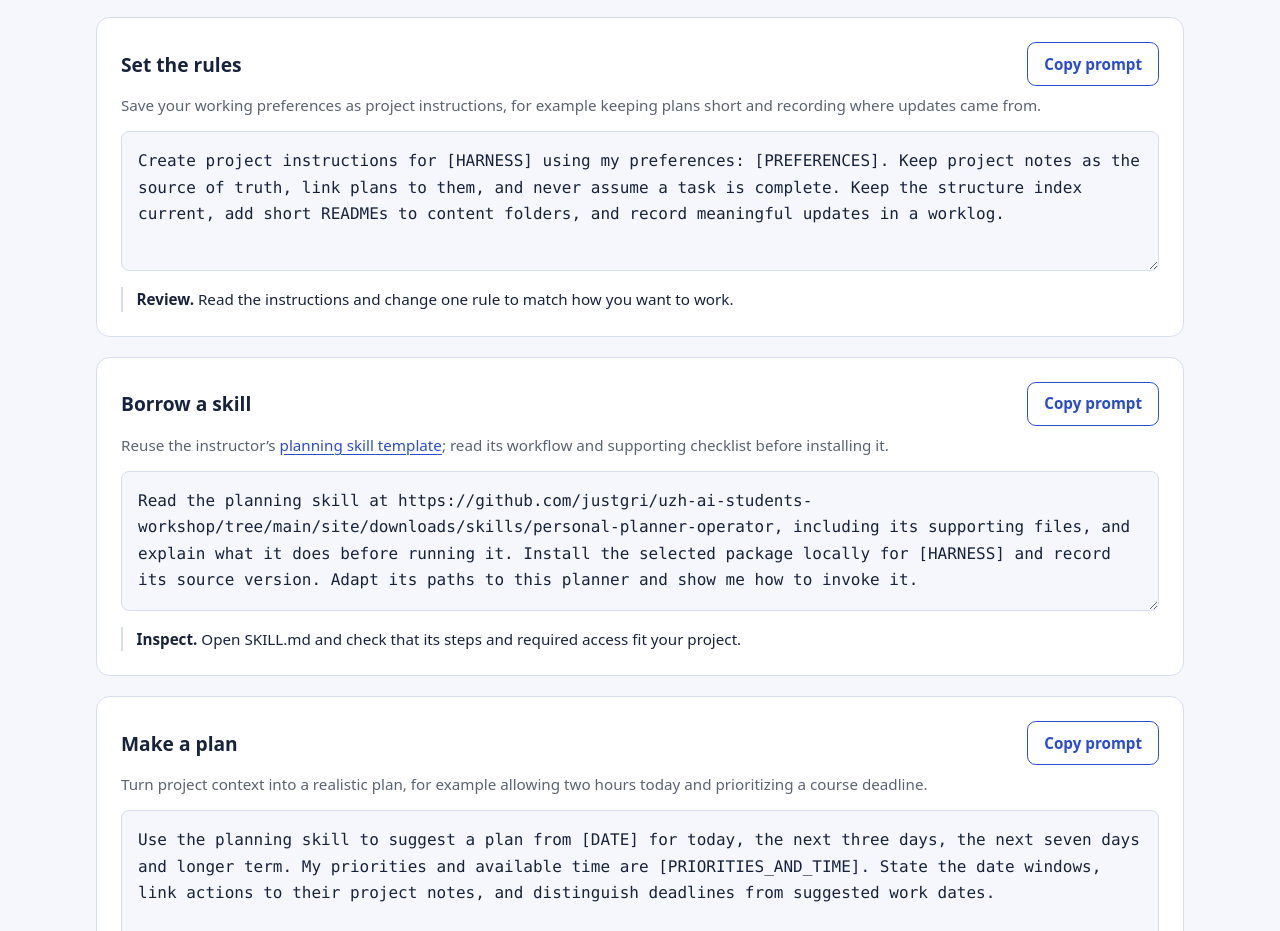
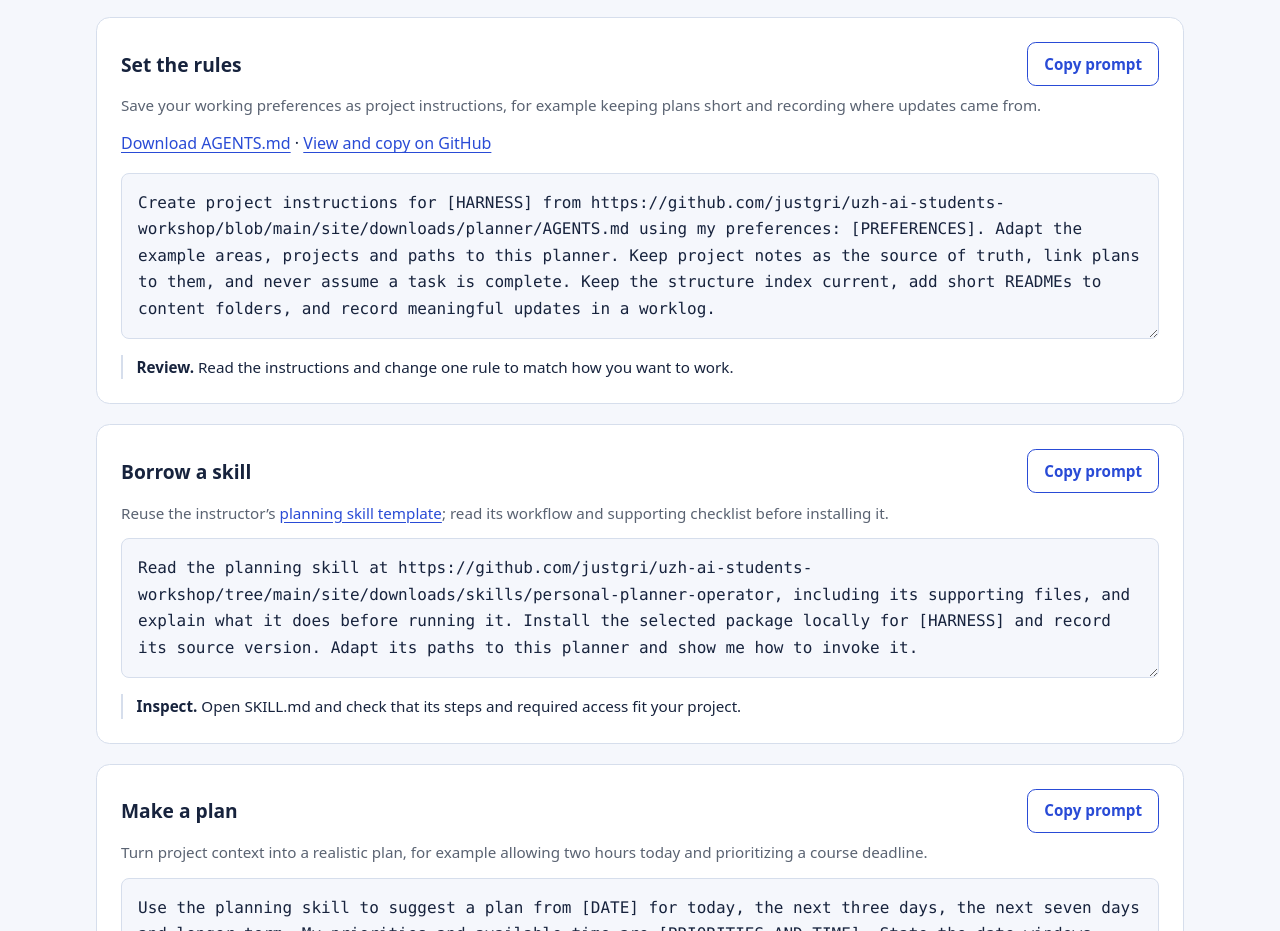
Before and after one commit to justgri/uzh-ai-students-workshop, a plain HTML site: page site/planner.html in a window 1280 px wide. Shown: the part 980-1911 px from the top of the page. Drawn offline with Linux system fonts and the light colour scheme.

Commit message:
Add generic planner agent instructions template

```diff
--- a/site/planner.html
+++ b/site/planner.html
@@ -78,7 +78,8 @@
             <button type="button" class="button button-secondary" data-copy-target="planner-prompt-2" aria-label="Copy set the rules prompt" hidden>Copy prompt</button>
           </div>
           <p class="prompt-note">Save your working preferences as project instructions, for example keeping plans short and recording where updates came from.</p>
-          <textarea id="planner-prompt-2" aria-labelledby="planner-prompt-2-title" rows="4" readonly spellcheck="false">Create project instructions for [HARNESS] using my preferences: [PREFERENCES]. Keep project notes as the source of truth, link plans to them, and never assume a task is complete. Keep the structure index current, add short READMEs to content folders, and record meaningful updates in a worklog.</textarea>
+          <p><a href="./downloads/planner/AGENTS.md" download="AGENTS.md">Download AGENTS.md</a> · <a href="https://github.com/justgri/uzh-ai-students-workshop/blob/main/site/downloads/planner/AGENTS.md">View and copy on GitHub</a></p>
+          <textarea id="planner-prompt-2" aria-labelledby="planner-prompt-2-title" rows="4" readonly spellcheck="false">Create project instructions for [HARNESS] from https://github.com/justgri/uzh-ai-students-workshop/blob/main/site/downloads/planner/AGENTS.md using my preferences: [PREFERENCES]. Adapt the example areas, projects and paths to this planner. Keep project notes as the source of truth, link plans to them, and never assume a task is complete. Keep the structure index current, add short READMEs to content folders, and record meaningful updates in a worklog.</textarea>
           <div class="checkpoint"><p><strong>Review.</strong> Read the instructions and change one rule to match how you want to work.</p></div>
         </li>
         <li class="prompt-card">
```
Also changed, not shown: 2 other files.
